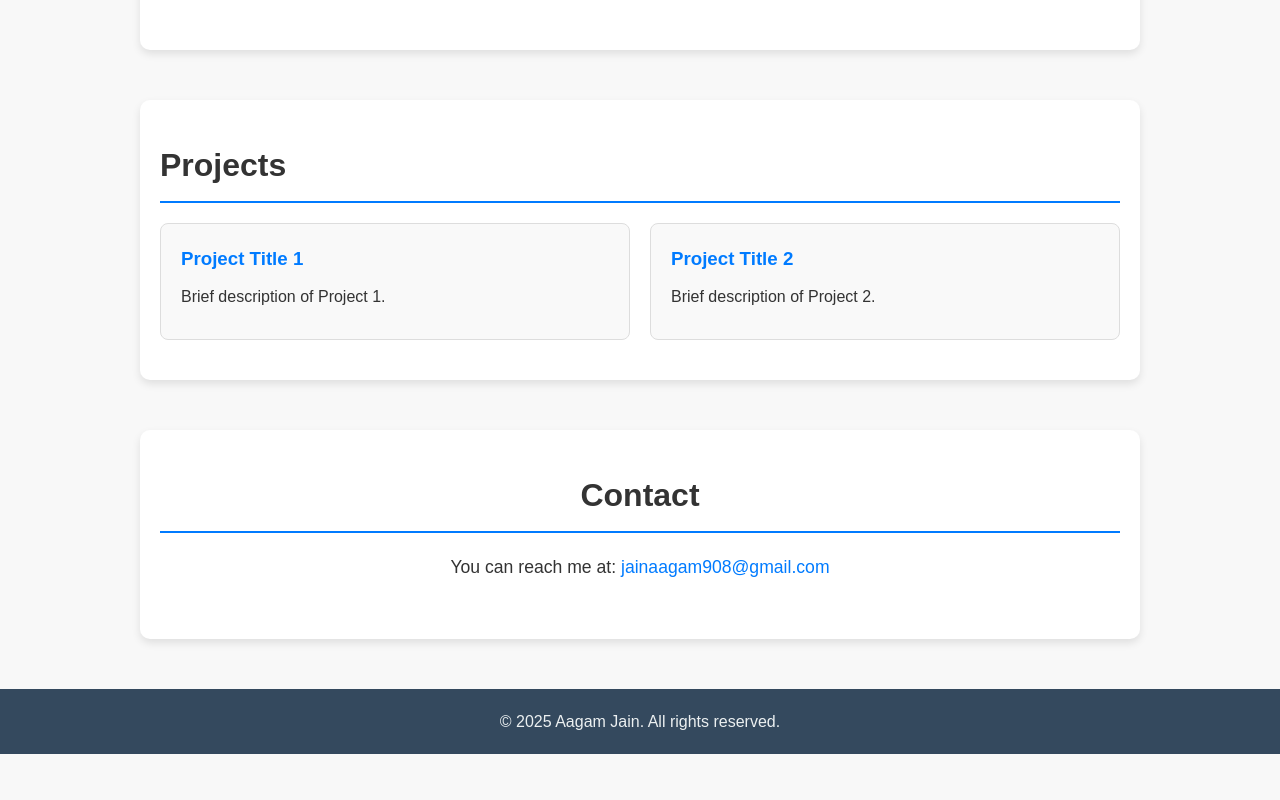
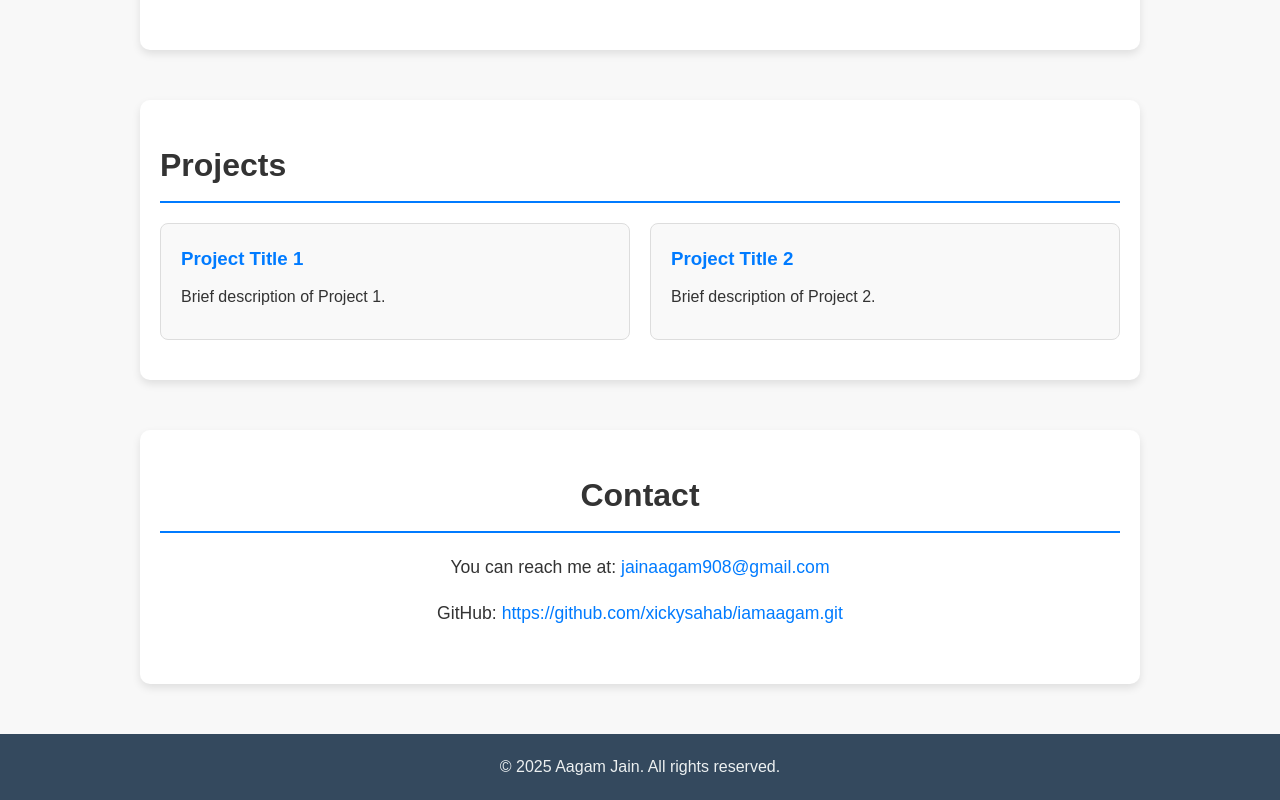
Before and after one commit to xickysahab/iamaagam, a Next.js app: page / in a window 1280 px wide. Shown: the part 1703-2503 px from the top of the page. Before the commit the page ends 2457 px from the top, so only its background shows below. Built offline with nearby package versions, Linux system fonts and the light colour scheme.

Commit message:
Upadted github link in contact section

```diff
--- a/src/app/components/Contact.tsx
+++ b/src/app/components/Contact.tsx
@@ -5,6 +5,7 @@ const Contact: React.FC = () => {
     <section id="contact" style={{ padding: '40px 20px', textAlign: 'center' }}>
       <h2 style={{ color: '#333', marginBottom: '20px' }}>Contact</h2>
       <p style={{ fontSize: '1.1em' }}>You can reach me at: <a href="mailto:jainaagam908@gmail.com" style={{ color: '#007bff', textDecoration: 'none' }}>jainaagam908@gmail.com</a></p>
+      <p style={{ fontSize: '1.1em' }}>GitHub: <a href="https://github.com/xickysahab/iamaagam.git" style={{ color: '#007bff', textDecoration: 'none' }} target="_blank" rel="noopener noreferrer">https://github.com/xickysahab/iamaagam.git</a></p>
       {/* Add links to social media or contact form */}
     </section>
   );
```
